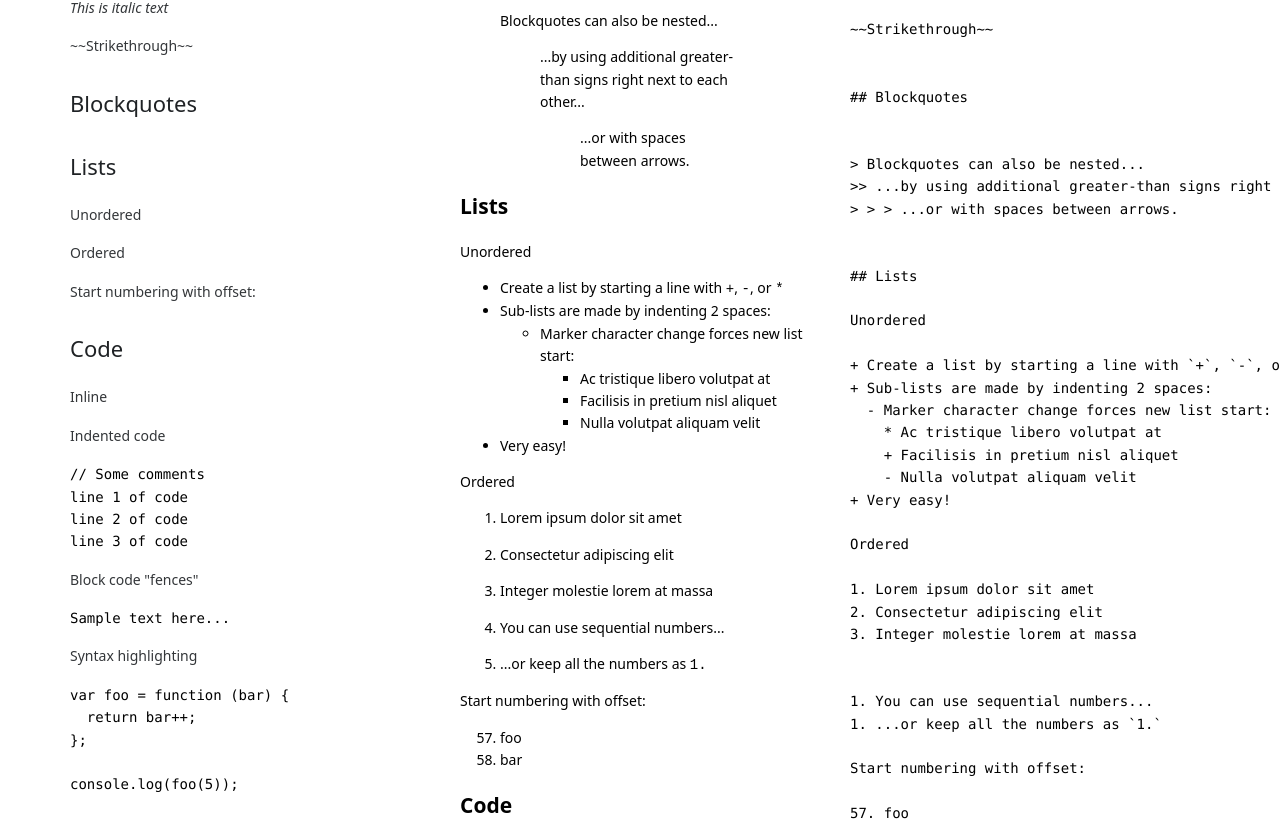
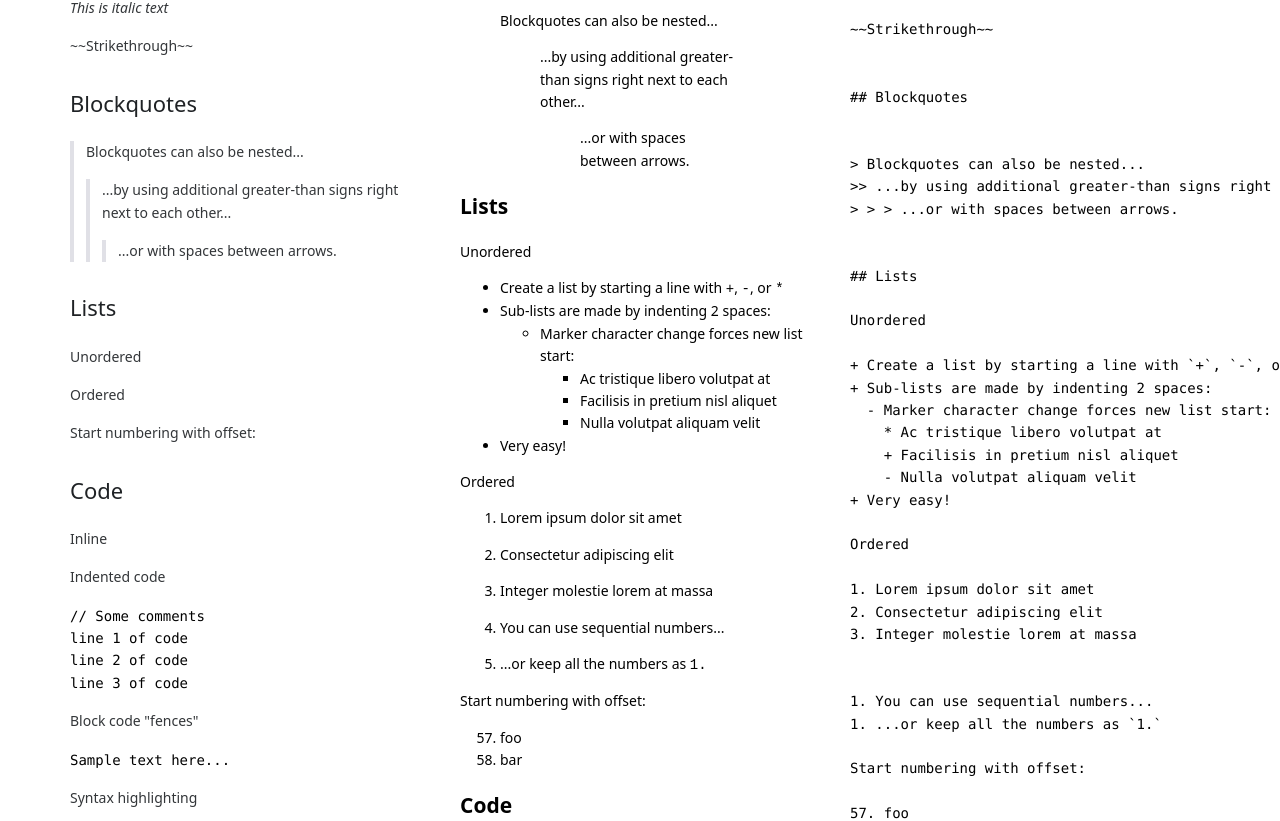
Before and after one commit to rwv/naive-ui-n-markdown, a Vue app: page / in a window 1280 px wide. Shown: the part 992-1813 px from the top of the page. Built offline with nearby package versions, Linux system fonts and the light colour scheme.

Commit message:
add blockquote

```diff
--- a/src/components/NMarkdown.vue
+++ b/src/components/NMarkdown.vue
@@ -10,7 +10,7 @@
 <script setup lang="ts">
 import { marked, type Token } from "marked";
 import { computed, h, type Component } from "vue";
-import { NH1, NH2, NH3, NH4, NH5, NH6, NCode, NHr, NP, NText } from "naive-ui";
+import { NH1, NH2, NH3, NH4, NH5, NH6, NCode, NHr, NP, NText, NBlockquote } from "naive-ui";
 
 const props = defineProps<{
   md: string;
@@ -74,6 +74,14 @@ const renderFunction = (token: Token): Component | undefined => {
     }
   }
 
+  if (token.type === "blockquote") {
+    if (token.tokens && token.tokens.length > 0) {
+      return h(NBlockquote, {}, token.tokens.map(renderFunction));
+    } else {
+      return h(NBlockquote, {}, token.text);
+    }
+  }
+
   return undefined;
 };
 </script>
```
